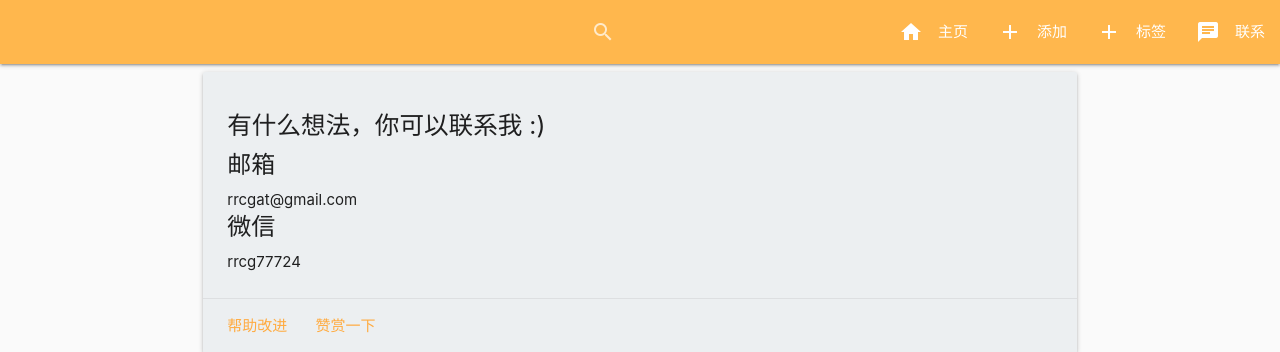
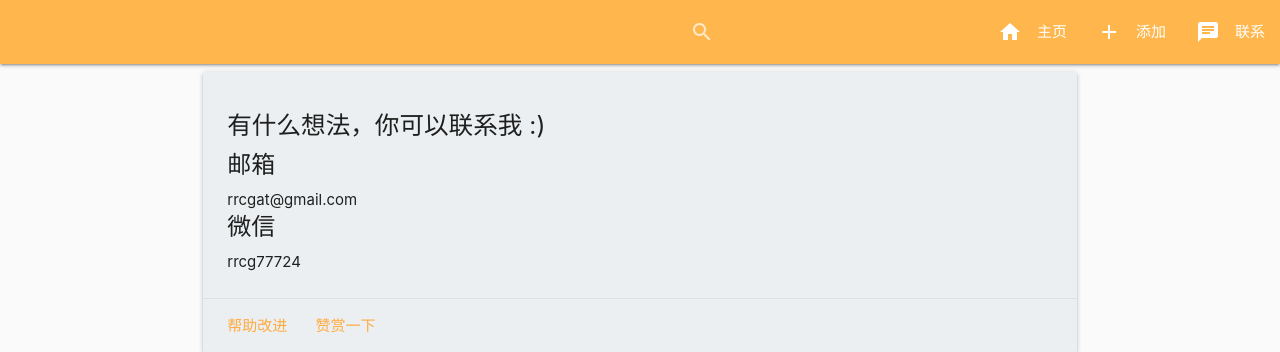
Before and after one commit to rrcgat/novel-info, a Flask app: page /contact in a window 1280 px wide. Shown: the top 352 px of the page. Run offline with Flask 2, Linux system fonts and the light colour scheme; parts of the project's set-up code (start-up, migrations or seed data) failed here and were passed over; some libraries are stand-ins or nearby versions.

Commit message:
Update website name and README

```diff
--- a/templates/base.html
+++ b/templates/base.html
@@ -1,41 +1,80 @@
 <!DOCTYPE html>
 <html>
   <head>
-<meta charset="UTF-8">
-<link href="https://fonts.googleapis.com/icon?family=Material+Icons" rel="stylesheet">
+    <meta charset="UTF-8" />
+    <link
+      href="https://fonts.googleapis.com/icon?family=Material+Icons"
+      rel="stylesheet"
+    />
     <script src="http://code.jquery.com/jquery-latest.js"></script>
-<link rel="stylesheet" href="https://cdnjs.cloudflare.com/ajax/libs/materialize/1.0.0/css/materialize.min.css">
+    <link
+      rel="stylesheet"
+      href="https://cdnjs.cloudflare.com/ajax/libs/materialize/1.0.0/css/materialize.min.css"
+    />
     <script src="https://cdnjs.cloudflare.com/ajax/libs/materialize/1.0.0/js/materialize.min.js"></script>
-<meta name="viewport" content="width=device-width, initial-scale=1.0"/>
-<title>{% block title %}曲径读书{% endblock %}</title>
+    <meta name="viewport" content="width=device-width, initial-scale=1.0" />
+    <title>{% block title %}通幽读书{% endblock %}</title>
     {% block head %}{% endblock %}
     <script type="text/javascript">
-$( document ).ready(function(){
-  $(".sidenav").sidenav();
+      $(document).ready(function() {
+        $('.sidenav').sidenav()
       })
     </script>
   </head>
   <body class="{% block bgcolor %}grey lighten-5{% endblock %}">
     <nav class="{% block navcolor %}orange lighten-2{% endblock %}">
       <div class="nav-wrapper">
-      <a href="#" data-activates="mobile-demo" class="sidenav"><i class="material-icons">menu</i></a>
+        <a href="#" data-activates="mobile-demo" class="sidenav"
+          ><i class="material-icons">menu</i></a
+        >
         <ul class="right hide-on-med-and-down">
-        <li><a href="{{ url_for('index') }}"><i class="material-icons left">home</i>主页</a></li>
-        <li><a href="{{ url_for('add_novel') }}"><i class="material-icons left">add</i>添加</a></li>
-        <li><a href="{{ url_for('label') }}"><i class="material-icons left">add</i>标签</a></li>
-        <li><a href="{{ url_for('contact') }}"><i class="material-icons left">chat</i>联系</a></li>
+          <li>
+            <a href="{{ url_for('index') }}"
+              ><i class="material-icons left">home</i>主页</a
+            >
+          </li>
+          <li>
+            <a href="{{ url_for('add_novel') }}"
+              ><i class="material-icons left">add</i>添加</a
+            >
+          </li>
+          <li>
+            <a href="{{ url_for('contact') }}"
+              ><i class="material-icons left">chat</i>联系</a
+            >
+          </li>
         </ul>
         <form class="hide-on-med-and-down" action="{{ url_for('search') }}">
           <div class="right input-field">
-          <input id="search" type="search" name="kw" autocomplete="off" required>
-          <label class="label-icon" for="search"><i class="material-icons">search</i></label>
+            <input
+              id="search"
+              type="search"
+              name="kw"
+              autocomplete="off"
+              required
+            />
+            <label class="label-icon" for="search"
+              ><i class="material-icons">search</i></label
+            >
             <i class="material-icons">close</i>
           </div>
         </form>
         <ul class="sidenav" id="mobile-demo">
-        <li><a href="{{ url_for('index') }}"><i class="material-icons left">home</i>主页</a></li>
-        <li><a href="{{ url_for('add_novel') }}"><i class="material-icons left">add</i>添加</a></li>
-        <li><a href="{{ url_for('contact') }}"><i class="material-icons left">chat</i>联系</a></li>
+          <li>
+            <a href="{{ url_for('index') }}"
+              ><i class="material-icons left">home</i>主页</a
+            >
+          </li>
+          <li>
+            <a href="{{ url_for('add_novel') }}"
+              ><i class="material-icons left">add</i>添加</a
+            >
+          </li>
+          <li>
+            <a href="{{ url_for('contact') }}"
+              ><i class="material-icons left">chat</i>联系</a
+            >
+          </li>
         </ul>
       </div>
     </nav>
@@ -50,7 +89,9 @@ $( document ).ready(function(){
           <div class="col l4 offset-l2 s12">
             <h5 class="black-text">相关链接</h5>
             <ul>
-          <li><a class="black-text" href="https://qidian.com">起点中文网</a></li>
+              <li>
+                <a class="black-text" href="https://qidian.com">起点中文网</a>
+              </li>
             </ul>
           </div>
         </div>
```
Also changed, not shown: README.md. Lines whose indentation alone changed are shown as unchanged.
